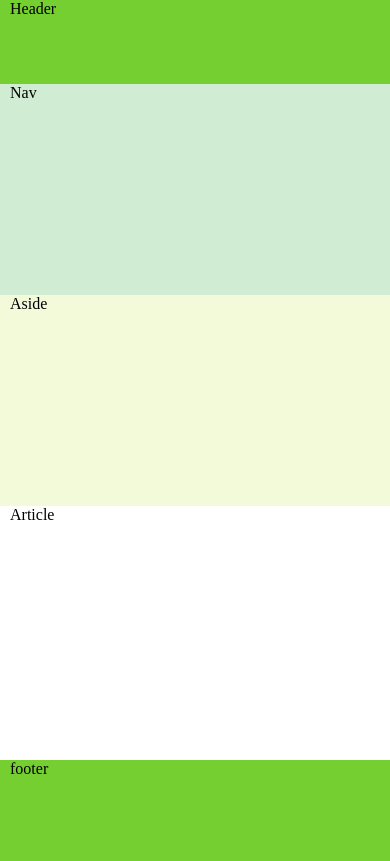
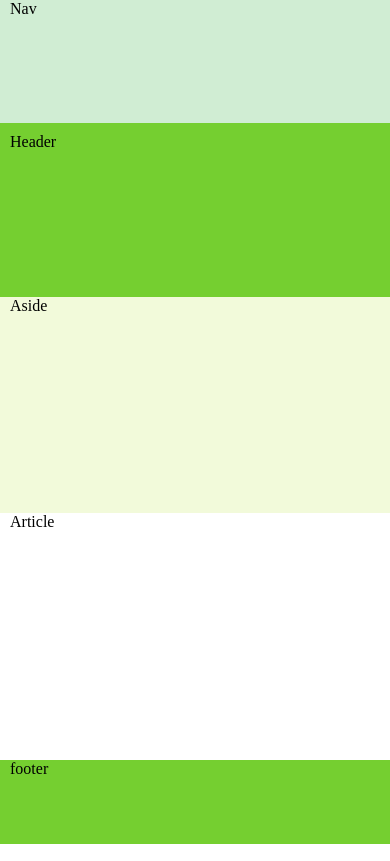
Before and after one commit to AmitPaswan18/layout-using-flex1, a plain HTML site: page index.html in a window 390 px wide. Drawn offline with Linux system fonts and the light colour scheme.

Commit message:
header fixed

```diff
--- a/index.html
+++ b/index.html
@@ -12,6 +12,7 @@
       <div class="container">
         <div class="box1">Article</div>
         <div class="box2">Aside</div>
+        <div class="sm-box">Header</div>
         <div class="box3">Nav</div>
       </div>
       <div class="footer">footer</div>
--- a/style.css
+++ b/style.css
@@ -14,6 +14,10 @@
   display: flex;
   width: 100vw;
   height: 80vh;
+}
+
+.sm-box {
+  display: none;
 }
 
 .box1 {
@@ -39,25 +43,37 @@
   height: 10vh;
 }
 
-@media screen and (min-width: 350px) and (max-width: 767px) {
+@media screen and (min-width: 300px) and (max-width: 767px) {
   .container {
     max-width: 767px;
+    height: 90vh;
     flex-direction: column-reverse;
   }
+
+  .header {
+    display: none;
+  }
+  .sm-box {
+    background-color: #75cf30;
+    height: 25vh;
+    padding: 10px;
+    display: flex;
+  }
+
   .box1 {
-    height: 30vh;
+    height: 40vh;
     width: 100vw;
   }
   .box2 {
-    height: 25vh;
+    height: 35vh;
     width: 100vw;
   }
   .box3 {
-    height: 25vh;
+    height: 20vh;
     width: 100vw;
   }
   .footer {
-    height: 12vh;
+    height: 10vh;
   }
 }
 @media screen and (min-width: 768px) and (max-width: 1540px) {
```
